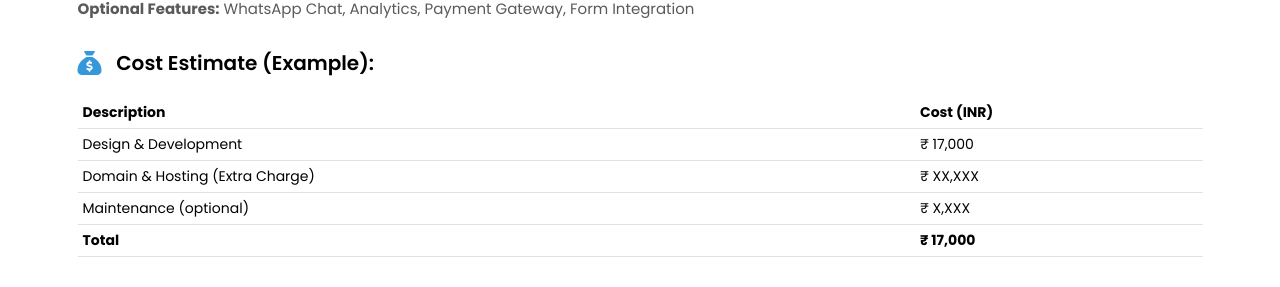
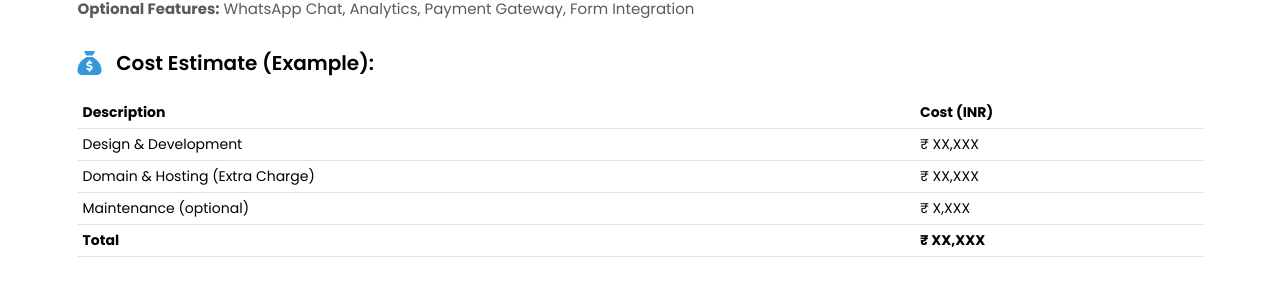
Before and after one commit to Subrata291291/react-gict, a React (Vite) app: page /quotation in a window 1280 px wide. Shown: the part 1811-2098 px from the top of the page. Built offline with nearby package versions, Linux system fonts and the light colour scheme.

Commit message:
Price hidden from quotaion page

```diff
--- a/src/pages/Quotation.jsx
+++ b/src/pages/Quotation.jsx
@@ -177,7 +177,7 @@ const QuotationForm = () => {
             <tbody>
                 <tr>
                 <td>Design & Development</td>
-                <td>₹ 17,000</td>
+                <td>₹ XX,XXX</td>
                 </tr>
                 <tr>
                 <td>Domain & Hosting (Extra Charge)</td>
@@ -189,7 +189,7 @@ const QuotationForm = () => {
                 </tr>
                 <tr>
                 <th scope="row">Total</th>
-                <td colspan="2"><b>₹ 17,000</b></td>
+                <td colspan="2"><b>₹ XX,XXX</b></td>
                 </tr>
             </tbody>
         </table>
```
